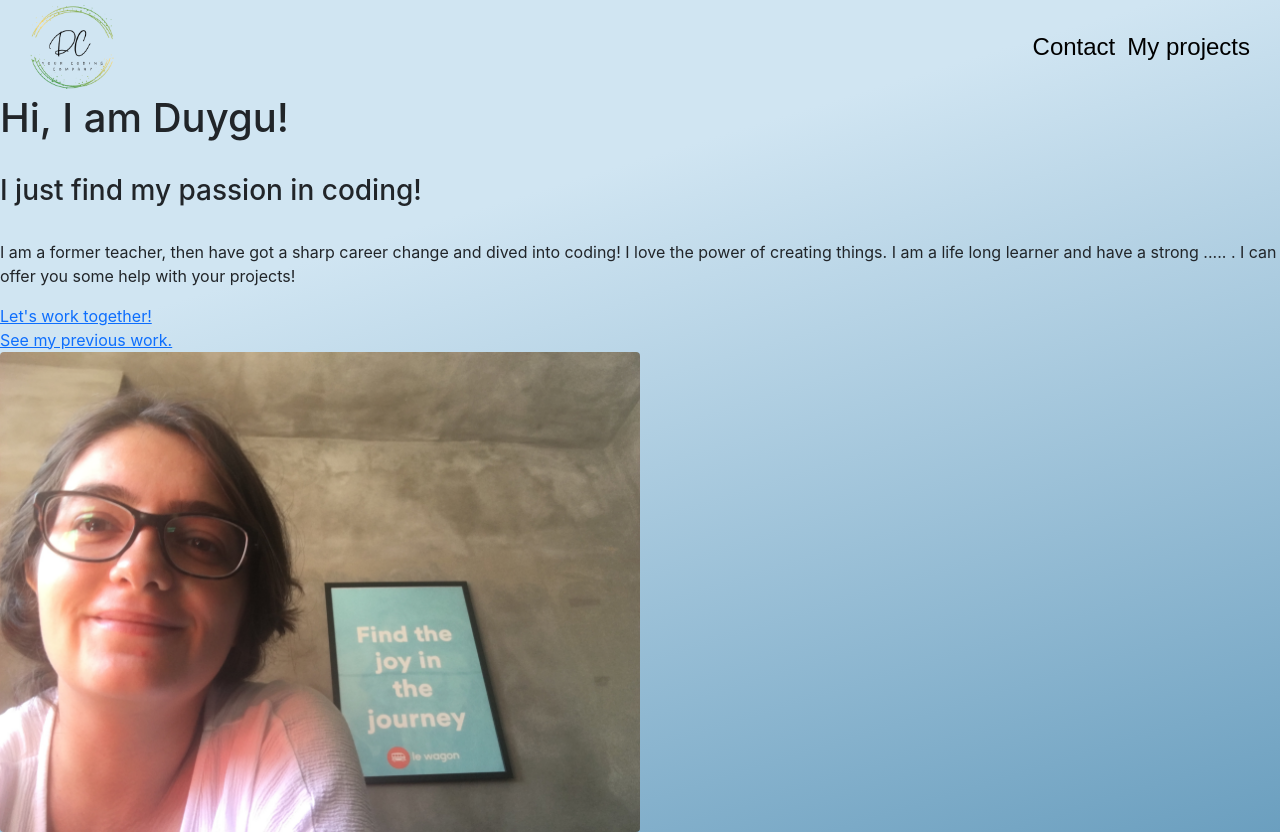
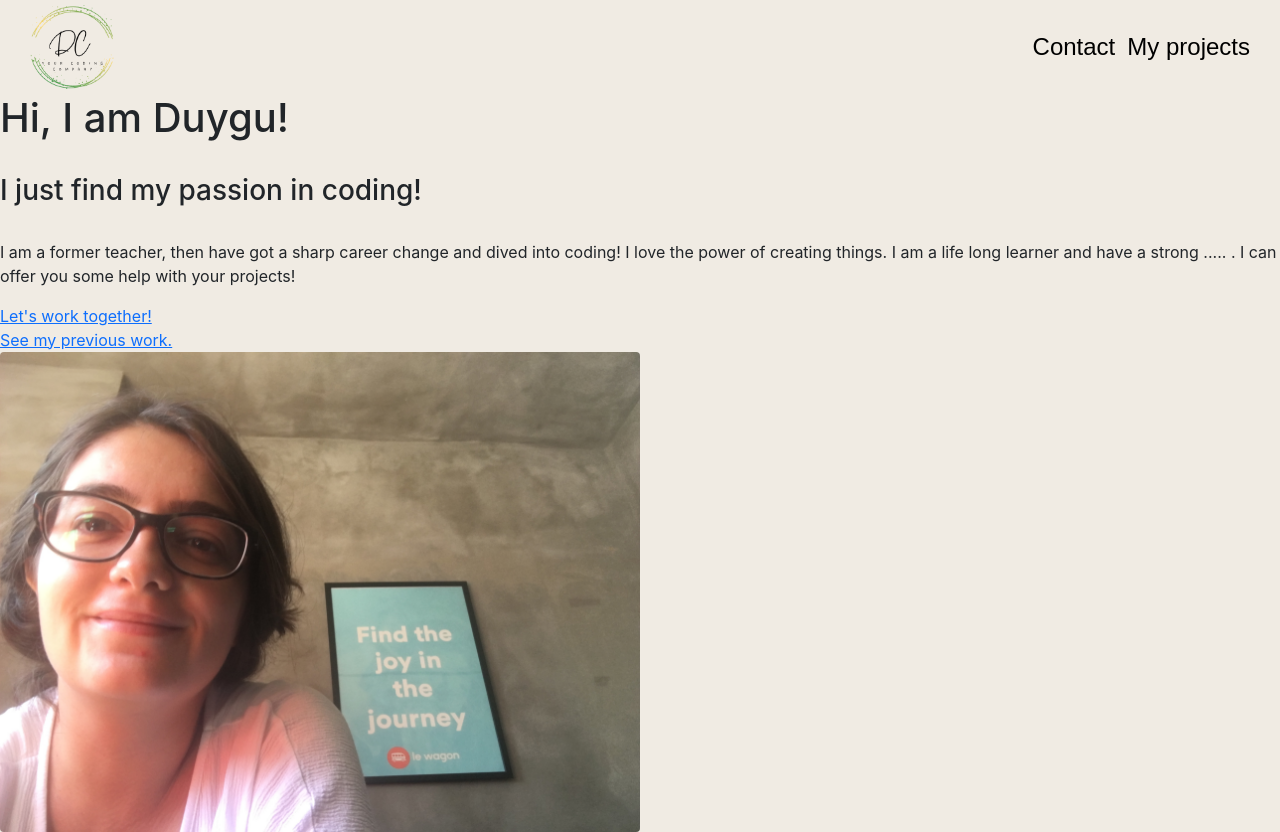
Before and after one commit to 0xOzgur/duygu-personal, a React (Create React App) app: page / in a window 1280 px wide. Built offline with nearby package versions, Linux system fonts and the light colour scheme; the HTML template or start-up script is replaced by a standard one; a web font is replaced by a local one.

Commit message:
bg changed

```diff
--- a/src/index.css
+++ b/src/index.css
@@ -5,12 +5,13 @@ body {
     sans-serif, "Neucha", "Short Stack", cursive;
   -webkit-font-smoothing: antialiased;
   -moz-osx-font-smoothing: grayscale;
-  background: rgb(208, 229, 242);
+  /* background: rgb(208, 229, 242);
   background: linear-gradient(
     163deg,
     rgba(208, 229, 242, 1) 29%,
     rgba(107, 159, 191, 1) 100%
-  );
+  ); */
+  background: #f0ebe3;
 }
 
 code {
@@ -74,6 +75,8 @@ code {
 .nb-item a {
   font-family: "Signika Negative", sans-serif;
   color: black;
+  /* color: azure; */
+
   text-decoration: none;
 }
 
@@ -93,6 +96,7 @@ code {
 .page-detail {
   font-size: 2rem;
   color: #012030;
+  /* color: azure; */
   margin: 30px;
   text-align: justify;
 }
```
